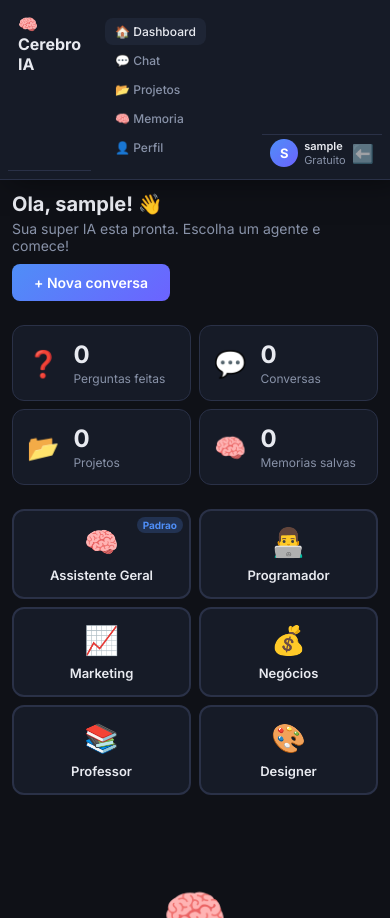
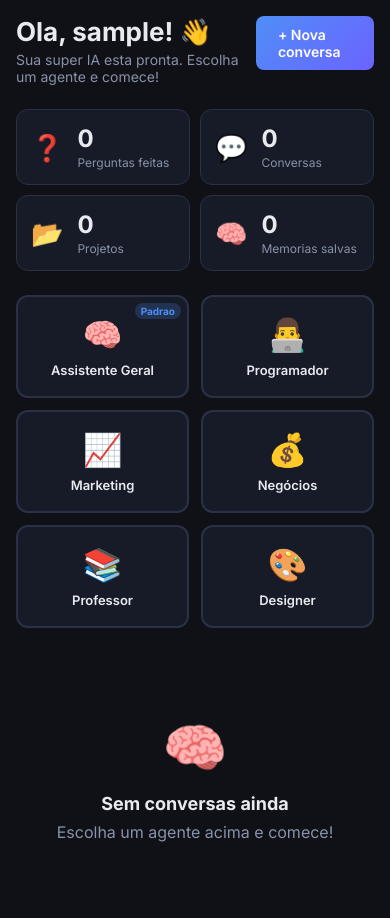
Before and after one commit to leandromiguel16kk-jpg/cerebro-ia-, a Flask app: page /dashboard in a window 390 px wide. Run offline with Flask 3, Linux system fonts and the light colour scheme; the visitor is signed in with stand-in values (Sample User, id 1); data that the repository does not hold is empty.

Commit message:
Correcao na responsividade mobile: consolidacao de media queries e remocao de conflitos

```diff
--- a/static/css/style.css
+++ b/static/css/style.css
@@ -164,9 +164,9 @@
 
 /* CHAT MAIN */
 .chat-main{flex:1;display:flex;flex-direction:column;overflow:hidden;position:relative;background:var(--bg)}
-.chat-topbar{padding:10px 16px;border-bottom:1px solid var(--border);background:var(--bg2);display:flex;justify-content:space-between;align-items:center;min-height:56px;z-index:100}
-.chat-titulo{font-size:14px;font-weight:600;text-align:center;flex:1;white-space:nowrap;overflow:hidden;text-overflow:ellipsis}
-.topbar-right { width: 40px; display: flex; justify-content: flex-end; }
+.chat-topbar{padding:10px 16px;border-bottom:1px solid var(--border);background:var(--bg2);display:flex;justify-content:space-between;align-items:center;min-height:56px;z-index:100;gap:8px}
+.chat-titulo{font-size:14px;font-weight:600;text-align:center;flex:1;white-space:nowrap;overflow:hidden;text-overflow:ellipsis;padding:0 4px}
+.topbar-right { width: 44px; display: flex; justify-content: flex-end; }
 .topbar-btn-simple { background: transparent; border: none; color: var(--text2); font-size: 20px; padding: 5px; }
 
 /* Hamburger Menu */
@@ -264,6 +264,17 @@
     .chat-input-box { padding: 4px 4px 4px 10px; }
     .input-btn { width: 32px; height: 32px; }
     .welcome-icon { font-size: 36px; margin-bottom: 12px; }
+
+    /* Ajustes Gerais para Celular/Tablet */
+    .hero { grid-template-columns: 1fr; padding: 40px 16px; text-align: center; }
+    .hero h1 { font-size: 32px; }
+    .nav-top { padding: 15px 20px; }
+    .nav-links { display: none; }
+    .main-content { padding: 16px; }
+    .stats-grid { grid-template-columns: repeat(2, 1fr); gap: 10px; }
+    .agentes-grid { grid-template-columns: repeat(2, 1fr); gap: 10px; }
+    .proj-grid { grid-template-columns: 1fr; }
+    .stat-card { padding: 14px; }
 }
 .topbar-right{display:flex;align-items:center;gap:8px;flex-shrink:0}
 .topbar-btn{background:var(--bg3);border:1px solid var(--border);color:var(--text);width:32px;height:32px;border-radius:8px;font-size:15px;cursor:pointer;display:flex;align-items:center;justify-content:center;text-decoration:none;transition:.2s}
@@ -422,30 +433,3 @@
 ::-webkit-scrollbar-track{background:transparent}
 ::-webkit-scrollbar-thumb{background:var(--border);border-radius:3px}
 ::-webkit-scrollbar-thumb:hover{background:var(--text2)}
-
-/* ── MOBILE / ANDROID PWA ── */
-@media(max-width:768px){
-  .app-layout{flex-direction:column}
-  .sidebar{width:100%;height:auto;flex-direction:row;flex-wrap:wrap;padding:8px;gap:4px;border-right:none;border-bottom:1px solid var(--border);position:sticky;top:0;z-index:100}
-  .sidebar-logo{font-size:16px;padding:6px 10px;flex:1}
-  .sidebar-nav{display:flex;flex-direction:row;flex-wrap:wrap;gap:2px;flex:3}
-  .nav-item{padding:6px 10px;font-size:12px;border-radius:8px;white-space:nowrap}
-  .sidebar-user{display:flex;align-items:center;gap:6px;padding:4px 8px}
-  .user-av{width:28px;height:28px;font-size:13px}
-  .user-nome,.user-plano{font-size:11px}
-  .main-content{padding:12px}
-  .dash-header{flex-direction:column;gap:10px}
-  .dash-header h1{font-size:20px}
-  .stats-grid{grid-template-columns:repeat(2,1fr);gap:8px}
-  .agentes-grid{grid-template-columns:repeat(2,1fr);gap:8px}
-  .agente-card{padding:14px 10px}
-  .ag-icone{font-size:28px}
-  .proj-grid{grid-template-columns:1fr}
-  .msg-content{max-width:90%}
-  .login-box,.register-box{padding:28px 20px;margin:20px}
-  .hero{padding:40px 16px}
-  .hero h1{font-size:28px}
-  .features-grid{grid-template-columns:1fr}
-  .stat-card{padding:14px}
-  .stat-num{font-size:24px}
-}
```
